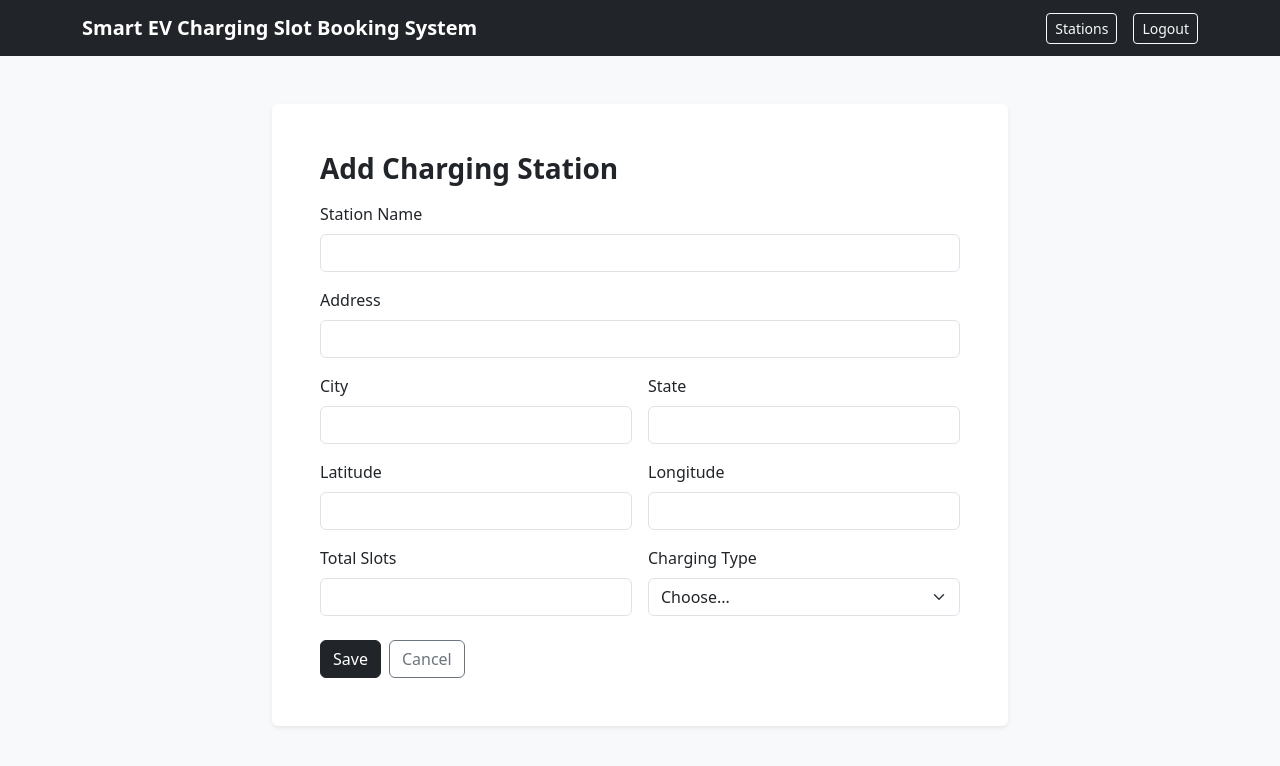
After one commit to harshah0/ev-charging-slot-booking, a Flask app: page /stations/new in a window 1280 px wide. The commit adds this page. Shown: the top 766 px of the page. Run offline with Flask 3, Linux system fonts and the light colour scheme; the visitor is signed in with stand-in values (Sample User, id 1).

Commit message:
Implemented ChargingStation CRUD system with protected management routes

```diff
--- a/models/__init__.py
+++ b/models/__init__.py
@@ -1,5 +1,6 @@
 from extensions import db
 
+from models.charging_station import ChargingStation
 from models.user import User
 
-__all__ = ["db", "User"]
+__all__ = ["db", "User", "ChargingStation"]
--- a/routes/__init__.py
+++ b/routes/__init__.py
@@ -3,9 +3,11 @@ from flask import Flask
 from routes.auth import auth_bp
 from routes.health import health_bp
 from routes.home import home_bp
+from routes.stations import stations_bp
 
 
 def register_blueprints(app: Flask) -> None:
     app.register_blueprint(auth_bp)
     app.register_blueprint(home_bp)
+    app.register_blueprint(stations_bp)
     app.register_blueprint(health_bp)
--- /dev/null
+++ b/routes/stations.py
@@ -0,0 +1,115 @@
+from __future__ import annotations
+
+from flask import Blueprint, flash, redirect, render_template, request, url_for
+from flask_login import login_required
+
+from extensions import db
+from models import ChargingStation
+from utils.station_validation import VALID_CHARGING_TYPES, validate_station_payload
+from utils.csrf import validate_csrf_token
+
+stations_bp = Blueprint("stations", __name__, url_prefix="/stations")
+
+
+@stations_bp.get("")
+def list_stations():
+    stations = ChargingStation.query.order_by(ChargingStation.created_at.desc()).all()
+    return render_template("stations/list.html", stations=stations)
+
+
+@stations_bp.get("/new")
+@login_required
+def new_station():
+    return render_template("stations/form.html", station=None, charging_types=VALID_CHARGING_TYPES)
+
+
+@stations_bp.post("")
+@login_required
+def create_station():
+    if not validate_csrf_token(request.form.get("csrf_token")):
+        flash("Your session has expired. Please try again.", "danger")
+        return redirect(url_for("stations.list_stations"))
+
+    errors = validate_station_payload(request.form)
+    if errors:
+        for error in errors:
+            flash(error, "danger")
+        return render_template(
+            "stations/form.html",
+            station=None,
+            charging_types=VALID_CHARGING_TYPES,
+            form=request.form,
+        ), 400
+
+    station = ChargingStation(
+        station_name=request.form.get("station_name", "").strip(),
+        address=request.form.get("address", "").strip(),
+        city=request.form.get("city", "").strip(),
+        state=request.form.get("state", "").strip(),
+        latitude=request.form.get("latitude"),
+        longitude=request.form.get("longitude"),
+        total_slots=int(request.form.get("total_slots", 0)),
+        available_slots=int(request.form.get("total_slots", 0)),
+        charging_type=request.form.get("charging_type", "").strip(),
+    )
+
+    db.session.add(station)
+    db.session.commit()
+
+    flash("Charging station created successfully.", "success")
+    return redirect(url_for("stations.list_stations"))
+
+
+@stations_bp.get("/<int:station_id>/edit")
+@login_required
+def edit_station(station_id: int):
+    station = ChargingStation.query.get_or_404(station_id)
+    return render_template("stations/form.html", station=station, charging_types=VALID_CHARGING_TYPES)
+
+
+@stations_bp.post("/<int:station_id>/update")
+@login_required
+def update_station(station_id: int):
+    station = ChargingStation.query.get_or_404(station_id)
+    if not validate_csrf_token(request.form.get("csrf_token")):
+        flash("Your session has expired. Please try again.", "danger")
+        return redirect(url_for("stations.edit_station", station_id=station_id))
+
+    errors = validate_station_payload(request.form)
+    if errors:
+        for error in errors:
+            flash(error, "danger")
+        return render_template(
+            "stations/form.html",
+            station=station,
+            charging_types=VALID_CHARGING_TYPES,
+            form=request.form,
+        ), 400
+
+    station.station_name = request.form.get("station_name", "").strip()
+    station.address = request.form.get("address", "").strip()
+    station.city = request.form.get("city", "").strip()
+    station.state = request.form.get("state", "").strip()
+    station.latitude = request.form.get("latitude")
+    station.longitude = request.form.get("longitude")
+    station.total_slots = int(request.form.get("total_slots", 0))
+    station.available_slots = min(station.available_slots, station.total_slots)
+    station.charging_type = request.form.get("charging_type", "").strip()
+
+    db.session.commit()
+    flash("Charging station updated successfully.", "success")
+    return redirect(url_for("stations.list_stations"))
+
+
+@stations_bp.post("/<int:station_id>/delete")
+@login_required
+def delete_station(station_id: int):
+    station = ChargingStation.query.get_or_404(station_id)
+    if not validate_csrf_token(request.form.get("csrf_token")):
+        flash("Your session has expired. Please try again.", "danger")
+        return redirect(url_for("stations.list_stations"))
+
+    db.session.delete(station)
+    db.session.commit()
+    flash("Charging station deleted successfully.", "info")
+    return redirect(url_for("stations.list_stations"))
--- a/templates/base.html
+++ b/templates/base.html
@@ -9,7 +9,10 @@
   <body class="bg-light">
     <nav class="navbar navbar-expand-lg navbar-dark bg-dark">
       <div class="container">
-        <span class="navbar-brand fw-semibold">Smart EV Charging Slot Booking System</span>
+        <a class="navbar-brand fw-semibold text-decoration-none" href="{{ url_for('home.home') }}">Smart EV Charging Slot Booking System</a>
+        <div class="ms-auto me-3">
+          <a class="btn btn-outline-light btn-sm" href="{{ url_for('stations.list_stations') }}">Stations</a>
+        </div>
         <div class="d-flex gap-2">
           {% if current_user.is_authenticated %}
             <form method="post" action="{{ url_for('auth.logout') }}" class="mb-0">
--- /dev/null
+++ b/templates/stations/form.html
@@ -0,0 +1,64 @@
+{% extends "base.html" %}
+
+{% set is_edit = station is not none %}
+
+{% block title %}{{ 'Edit' if is_edit else 'Add' }} Charging Station | Smart EV Charging Slot Booking System{% endblock %}
+
+{% block content %}
+<div class="row justify-content-center">
+  <div class="col-lg-8">
+    <div class="card shadow-sm border-0">
+      <div class="card-body p-4 p-md-5">
+        <h1 class="h3 fw-bold mb-3">{{ 'Edit' if is_edit else 'Add' }} Charging Station</h1>
+        <form method="post" action="{{ url_for('stations.update_station', station_id=station.id) if is_edit else url_for('stations.create_station') }}" novalidate>
+          <input type="hidden" name="csrf_token" value="{{ csrf_token() }}">
+          <div class="row g-3">
+            <div class="col-12">
+              <label class="form-label" for="station_name">Station Name</label>
+              <input class="form-control" id="station_name" name="station_name" value="{{ form.get('station_name', station.station_name if station else '') if form or station else '' }}" required>
+            </div>
+            <div class="col-12">
+              <label class="form-label" for="address">Address</label>
+              <input class="form-control" id="address" name="address" value="{{ form.get('address', station.address if station else '') if form or station else '' }}" required>
+            </div>
+            <div class="col-md-6">
+              <label class="form-label" for="city">City</label>
+              <input class="form-control" id="city" name="city" value="{{ form.get('city', station.city if station else '') if form or station else '' }}" required>
+            </div>
+            <div class="col-md-6">
+              <label class="form-label" for="state">State</label>
+              <input class="form-control" id="state" name="state" value="{{ form.get('state', station.state if station else '') if form or station else '' }}" required>
+            </div>
+            <div class="col-md-6">
+              <label class="form-label" for="latitude">Latitude</label>
+              <input class="form-control" id="latitude" name="latitude" value="{{ form.get('latitude', station.latitude if station else '') if form or station else '' }}" required>
+            </div>
+            <div class="col-md-6">
+              <label class="form-label" for="longitude">Longitude</label>
+              <input class="form-control" id="longitude" name="longitude" value="{{ form.get('longitude', station.longitude if station else '') if form or station else '' }}" required>
+            </div>
+            <div class="col-md-6">
+              <label class="form-label" for="total_slots">Total Slots</label>
+              <input type="number" min="1" class="form-control" id="total_slots" name="total_slots" value="{{ form.get('total_slots', station.total_slots if station else '') if form or station else '' }}" required>
+            </div>
+            <div class="col-md-6">
+              <label class="form-label" for="charging_type">Charging Type</label>
+              <select class="form-select" id="charging_type" name="charging_type" required>
+                <option value="">Choose...</option>
+                {% for charging_type in charging_types %}
+                  <option value="{{ charging_type }}" {% if (form.get('charging_type') if form else station.charging_type if station else '') == charging_type %}selected{% endif %}>{{ charging_type }}</option>
+                {% endfor %}
+              </select>
+            </div>
+          </div>
+
+          <div class="mt-4 d-flex gap-2">
+            <button class="btn btn-dark" type="submit">{{ 'Update' if is_edit else 'Save' }}</button>
+            <a href="{{ url_for('stations.list_stations') }}" class="btn btn-outline-secondary">Cancel</a>
+          </div>
+        </form>
+      </div>
+    </div>
+  </div>
+</div>
+{% endblock %}
--- /dev/null
+++ b/utils/station_validation.py
@@ -0,0 +1,52 @@
+from __future__ import annotations
+
+from decimal import Decimal
+
+
+VALID_CHARGING_TYPES = {
+    "AC",
+    "DC",
+    "Level 1",
+    "Level 2",
+    "Fast Charging",
+}
+
+
+def validate_station_payload(data: dict[str, str]) -> list[str]:
+    errors: list[str] = []
+
+    station_name = data.get("station_name", "").strip()
+    address = data.get("address", "").strip()
+    city = data.get("city", "").strip()
+    state = data.get("state", "").strip()
+    charging_type = data.get("charging_type", "").strip()
+
+    try:
+        latitude = Decimal(data.get("latitude", ""))
+        longitude = Decimal(data.get("longitude", ""))
+        total_slots = int(data.get("total_slots", ""))
+    except Exception:
+        errors.append("Latitude, longitude, and total slots must be valid numbers.")
+        return errors
+
+    if not station_name:
+        errors.append("Station name is required.")
+    if not address:
+        errors.append("Address is required.")
+    if not city:
+        errors.append("City is required.")
+    if not state:
+        errors.append("State is required.")
+
+    if latitude < Decimal("-90") or latitude > Decimal("90"):
+        errors.append("Latitude must be between -90 and 90.")
+    if longitude < Decimal("-180") or longitude > Decimal("180"):
+        errors.append("Longitude must be between -180 and 180.")
+    if total_slots <= 0:
+        errors.append("Total slots must be greater than zero.")
+    if not charging_type:
+        errors.append("Charging type is required.")
+    elif charging_type not in VALID_CHARGING_TYPES:
+        errors.append("Select a valid charging type.")
+
+    return errors
```
Also changed, not shown: migrations/versions/8e13b0165192_added_chargingstation_model.py (added, +51 -0 lines), models/charging_station.py (added, +71 -0 lines), templates/stations/list.html (added, +56 -0 lines).
